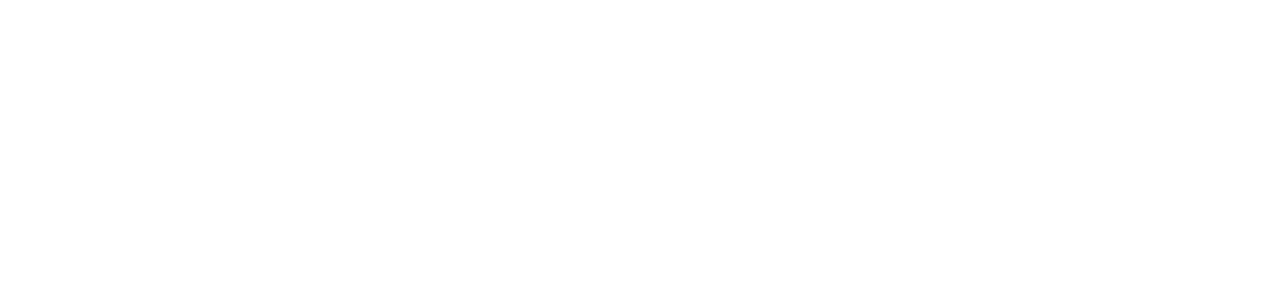
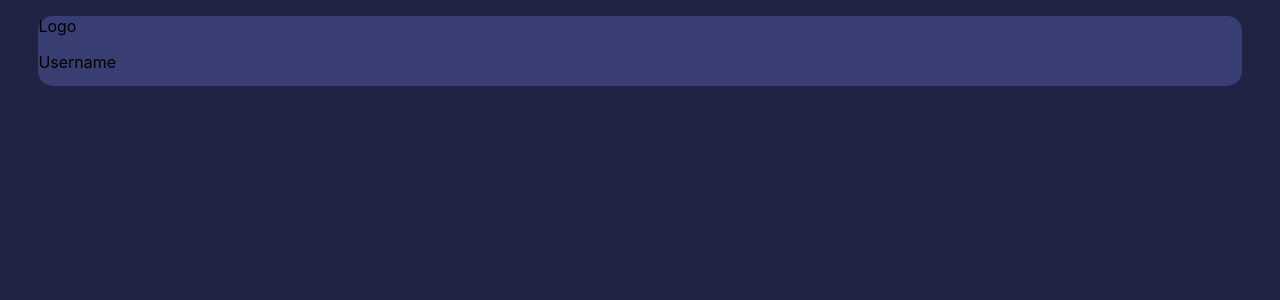
Before and after one commit to hamadagh/Real-time-chat-app, a React (Create React App) app in the folder frontend/: page /Dashboard in a window 1280 px wide. Shown: the top 300 px of the page. Built offline with nearby package versions, Linux system fonts and the light colour scheme.

Commit message:
adding navbar style

```diff
--- a/frontend/src/App.js
+++ b/frontend/src/App.js
@@ -2,12 +2,14 @@ import React from "react";
 import { BrowserRouter, Switch, Route } from "react-router-dom";
 import AuthPage from "./pages/auth/AuthPage";
 import "./App.css";
+import Dashboard from "./pages/dashboard/Dashboard";
 
 function App() {
   return (
     <BrowserRouter>
       <Switch>
         <Route path="/" component={AuthPage} exact />
+        <Route path="/Dashboard" component={Dashboard} />
       </Switch>
     </BrowserRouter>
   );
--- a/frontend/src/pages/dashboard/Dashboard.js
+++ b/frontend/src/pages/dashboard/Dashboard.js
@@ -1,7 +1,21 @@
 import React from "react";
+import Navbar from "./components/Navbar";
+import ChatBoard from "./components/ChatBoard";
+import ChatGroups from "./components/ChatGroups";
+import "./dashboard.css";
 
 function Dashboard() {
-  return <div></div>;
+  return (
+    <div className="dashboard">
+      <div className="dashboard-navbar">
+        <Navbar />
+      </div>
+      <div className="dashboard-body">
+        <ChatGroups />
+        <ChatBoard />
+      </div>
+    </div>
+  );
 }
 
 export default Dashboard;
--- /dev/null
+++ b/frontend/src/pages/dashboard/components/ChatBoard.js
@@ -0,0 +1,7 @@
+import React from "react";
+
+function ChatBoard() {
+  return <div></div>;
+}
+
+export default ChatBoard;
--- a/frontend/src/pages/dashboard/components/Navbar.js
+++ b/frontend/src/pages/dashboard/components/Navbar.js
@@ -1,7 +1,12 @@
 import React from "react";
 
 function Navbar() {
-  return <div></div>;
+  return (
+    <div className="nav-bar">
+      <p>Logo</p>
+      <p>Username</p>
+    </div>
+  );
 }
 
 export default Navbar;
--- /dev/null
+++ b/frontend/src/pages/dashboard/dashboard.css
@@ -0,0 +1,15 @@
+.dashboard {
+  background-color: #202343;
+  width: 100%;
+  height: 100vh;
+  display: flex;
+  flex-direction: column;
+}
+.nav-bar {
+  background-color: #383e72;
+  width: 94%;
+  height: 70px;
+  border-radius: 15px;
+  margin-left: auto;
+  margin-right: auto;
+}
```
